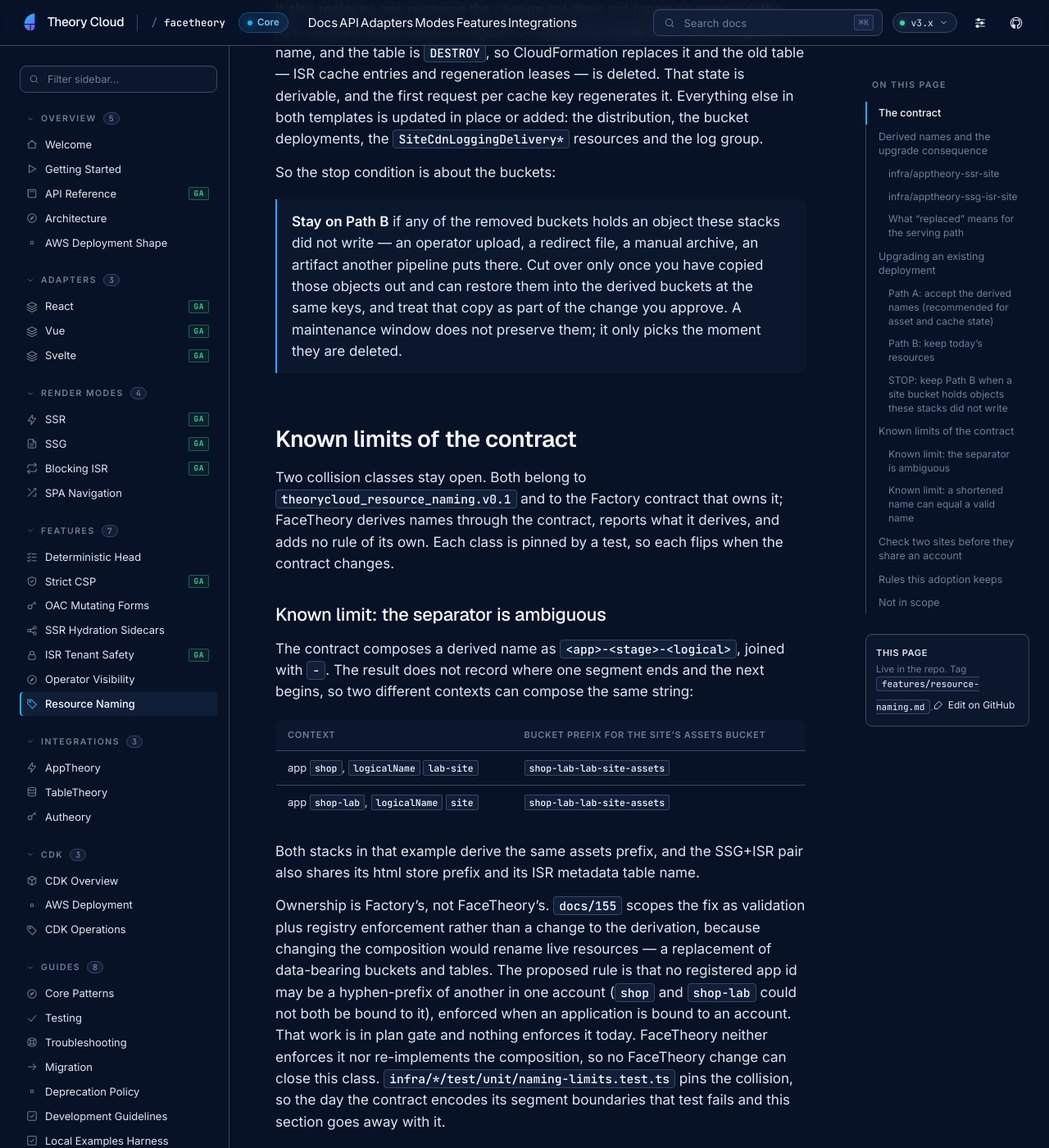
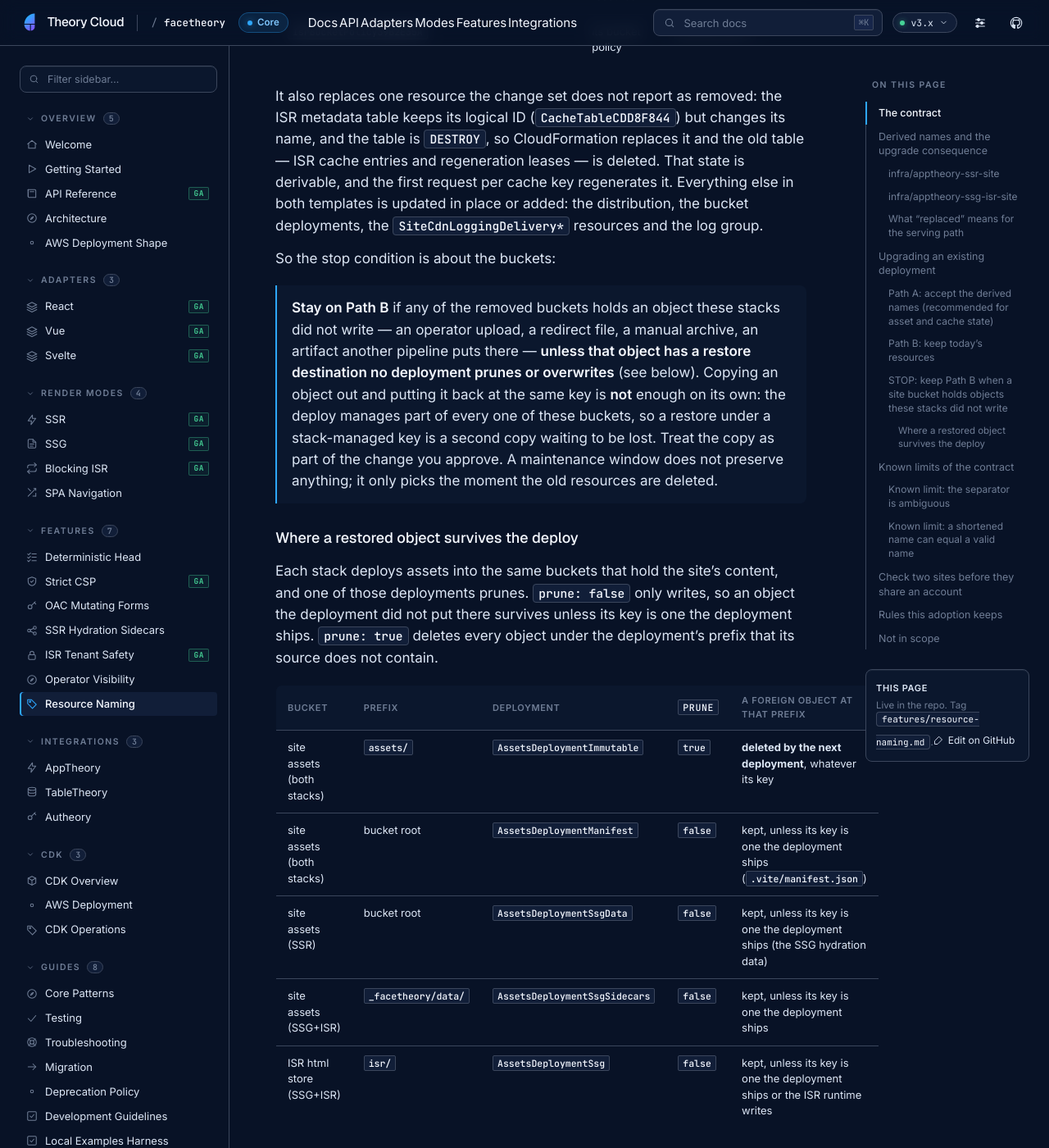
Before and after one commit to theory-cloud/FaceTheory, a Jekyll site: the page built from docs/features/resource-naming.md, in a window 1280 px wide and 1400 px high, scrolled down 9520 px. Shown: the whole window at 82% size. Built offline with Jekyll 4.4.1, drawn with Linux system fonts in a browser that asks for light colours; some of the changed text lies outside the part shown.

Commit message:
docs(infra): state what the preflight checks and where a restore survives
Two claims in the migration guide were wrong in the dangerous direction.

The preflight guidance said the comparison cannot see the contract's own
collisions. It can: `sharedPhysicalNames()` compares the complete derived name
sets of the two stage configs it is handed, so both known classes - the separator
ambiguity and a shortened name that equals a valid name - are reported when the
pair passed in is the affected one, which is what the naming-limits tests pin.
What it cannot do is inspect the deployed account: a name a third site or an
earlier deployment already owns, and a `generated` bucket's real name, are
outside it. The page now says exactly that, and documents the Path B config the
check also accepts.

The foreign-object exception said copying an object out and restoring it at the
same key was enough to leave Path B. It is not. The deploy owns part of every
bucket it writes, and the immutable `assets/` deployment prunes its prefix, so a
restore under `assets/` is deleted at the next deployment whatever its key; a key
the build or the ISR runtime writes is overwritten. The stop now holds unless the
restore destination is protected, the guide lists which prefix prunes and where an
operator object may safely live, and
`test/unit/bucket-deployment-pruning.test.ts` pins that table against the
synthesized templates in both stacks.

Generated by Mistral Vibe.
Co-Authored-By: Mistral Vibe <vibe@mistral.ai>

````diff
--- a/docs/features/resource-naming.md
+++ b/docs/features/resource-naming.md
@@ -27,8 +27,12 @@ equals a valid name](#known-limit-a-shortened-name-can-equal-a-valid-name).
 What you have in the meantime is an exact check on the names the two configs
 derive: [compare the complete name sets of both
 sites](#check-two-sites-before-they-share-an-account) before they share an
-account. It cannot see a collision the contract's own composition creates, which
-is why the two limits stay open until the contract closes them.
+account. Hand it the pair that one of the limits above affects and it **reports
+the collision** — both classes compose ordinary names that land in the two lists
+it compares, and a test pins each one through it. What it cannot do is inspect
+the deployed account: it compares the two stage configs you give it, so a name a
+third site or an earlier deployment already owns is invisible to it, which is
+why the two limits stay open until the contract closes them.
 
 This page states what changed, resource by resource, which resources an existing
 deployment replaces, which path keeps them, the stop condition before a cutover,
@@ -265,10 +269,48 @@ So the stop condition is about the buckets:
 
 > **Stay on Path B** if any of the removed buckets holds an object these stacks did
 > not write — an operator upload, a redirect file, a manual archive, an artifact
-> another pipeline puts there. Cut over only once you have copied those objects out
-> and can restore them into the derived buckets at the same keys, and treat that
-> copy as part of the change you approve. A maintenance window does not preserve
-> them; it only picks the moment they are deleted.
+> another pipeline puts there — **unless that object has a restore destination no
+> deployment prunes or overwrites** (see below). Copying an object out and putting it
+> back at the same key is **not** enough on its own: the deploy manages part of every
+> one of these buckets, so a restore under a stack-managed key is a second copy
+> waiting to be lost. Treat the copy as part of the change you approve. A maintenance
+> window does not preserve anything; it only picks the moment the old resources are
+> deleted.
+
+#### Where a restored object survives the deploy
+
+Each stack deploys assets into the same buckets that hold the site's content, and one
+of those deployments prunes. `prune: false` only writes, so an object the deployment
+did not put there survives unless its key is one the deployment ships. `prune: true`
+deletes every object under the deployment's prefix that its source does not contain.
+
+| Bucket | Prefix | Deployment | `prune` | A foreign object at that prefix |
+| --- | --- | --- | --- | --- |
+| site assets (both stacks) | `assets/` | `AssetsDeploymentImmutable` | **`true`** | **deleted by the next deployment**, whatever its key |
+| site assets (both stacks) | bucket root | `AssetsDeploymentManifest` | `false` | kept, unless its key is one the deployment ships (`.vite/manifest.json`) |
+| site assets (SSR) | bucket root | `AssetsDeploymentSsgData` | `false` | kept, unless its key is one the deployment ships (the SSG hydration data) |
+| site assets (SSG+ISR) | `_facetheory/data/` | `AssetsDeploymentSsgSidecars` | `false` | kept, unless its key is one the deployment ships |
+| ISR html store (SSG+ISR) | `isr/` | `AssetsDeploymentSsg` | `false` | kept, unless its key is one the deployment ships or the ISR runtime writes |
+
+`test/unit/bucket-deployment-pruning.test.ts` in each stack pins that table against
+the synthesized templates — the immutable `assets/` deployment is the only one with
+`prune: true`, and it stays that way — so a change that starts pruning a prefix this
+page calls safe fails the suite.
+
+What that means for a restore:
+
+- **`assets/` is the prefix that is lost.** It holds build output the deploy owns, so
+  an object restored there is deleted at the next deployment whatever its key. If a
+  file must be served from the site's asset path, add it to the asset source and let
+  the deploy ship it; do not restore it by hand.
+- **A restored object is safe only at a key no deployment ships and no runtime
+  writes.** Operator objects belong under a prefix of your own (for example
+  `operator/`) in the derived bucket, which no deployment targets and no ISR cache
+  key uses, or in a bucket these stacks do not manage at all. Bucket root and `isr/`
+  survive pruning, but a key the build or the ISR runtime writes is overwritten on
+  the next deploy or request, so the same key is not a place to park anything.
+- **If the object has no such destination, the answer is still to stay on Path B.**
+  The copy-out is a step, not the exception.
 
 ## Known limits of the contract
 
@@ -357,6 +399,16 @@ metadata table. `test/unit/resource-naming.test.ts` pins the list against the
 synthesized template, so it is the set the stack really sets and cannot fall behind
 a newly added derived resource.
 
+The list accepts the [Path B](#path-b-keep-todays-resources) config as well, which
+is what an operator on the legacy profiles runs the check with. Under the legacy
+logging profile the config creates no log group and no log delivery, so those
+entries are not listed; a `generated` bucket entry has **no name in the config** to
+compare (read the deployed name from the stack's `AssetsBucketName` /
+`IsrBucketName` output), and a `pins` entry is compared as the literal it is. A
+legacy config that leaves a consumed entry with neither a pin nor a `generated`
+entry cannot synthesize at all, so the check raises the contract's refusal instead
+of reporting an empty result that would read as an all-clear.
+
 A stack that is not one of these two — a copy that grew another named resource —
 uses the same shape, one call per construct that consumes a contract entry:
 
@@ -368,17 +420,28 @@ const values = stageNamingValues(config);
 AppTheoryResourceNaming.physicalName(values, 's3_bucket', 'site-assets').bucketNamePrefix;
 ```
 
-Three things about the answer:
+Four things about the answer:
 
-- **Compare like types.** A bucket name, a table name and a log delivery name live
-  in three namespaces, so `sharedPhysicalNames` reports same-type matches only.
-- **Compare one account and region.** A bucket name is a prefix plus
+- **It compares the complete derived name set of the two configs you pass.** Every
+  entry the stack consumes is in the list, and a shared entry is reported with its
+  type. That is what makes it a check rather than a spot check on one bucket
+  prefix: in the shortened case below the two assets prefixes differ while a log
+  delivery name does not.
+- **It reports either known limit when the pair you pass is the affected one.** Both
+  classes compose ordinary names, so they land in the two lists like any other
+  collision, and `infra/*/test/unit/naming-limits.test.ts` pins the separator pair
+  and the shortened pair through this function. The limits stay open because the
+  contract permits them, not because the check is blind to them.
+- **It does not inspect the deployed account.** It never reads AWS: a name a third
+  site already owns, a name an earlier deployment still holds, and a `generated`
+  bucket's real name are all invisible to it. An empty result is evidence about
+  these two configs and not a proof that the account is collision-free; whether two
+  app ids may share an account at all is the registry question `docs/155` scopes.
+- **Compare like types, in one account and region.** A bucket name, a table name and
+  a log delivery name live in three namespaces, so `sharedPhysicalNames` reports
+  same-type matches only; and a bucket name is a prefix plus
   `-<account>-<region>-an`, so two sites in different accounts or regions differ by
   the suffix even when their prefixes match.
-- **An empty result is evidence, not a proof.** It says these two configs derive
-  disjoint names today. It cannot see a name a third site already owns, and it
-  cannot see either limit above. Whether two app ids may share an account at all is
-  the registry question `docs/155` scopes.
 
 What to do in your own config while the limits are open:
 
````
Also changed, not shown: docs/migration-guide.md (+8 -4 lines), infra/apptheory-ssg-isr-site/README.md, infra/apptheory-ssr-site/README.md.
